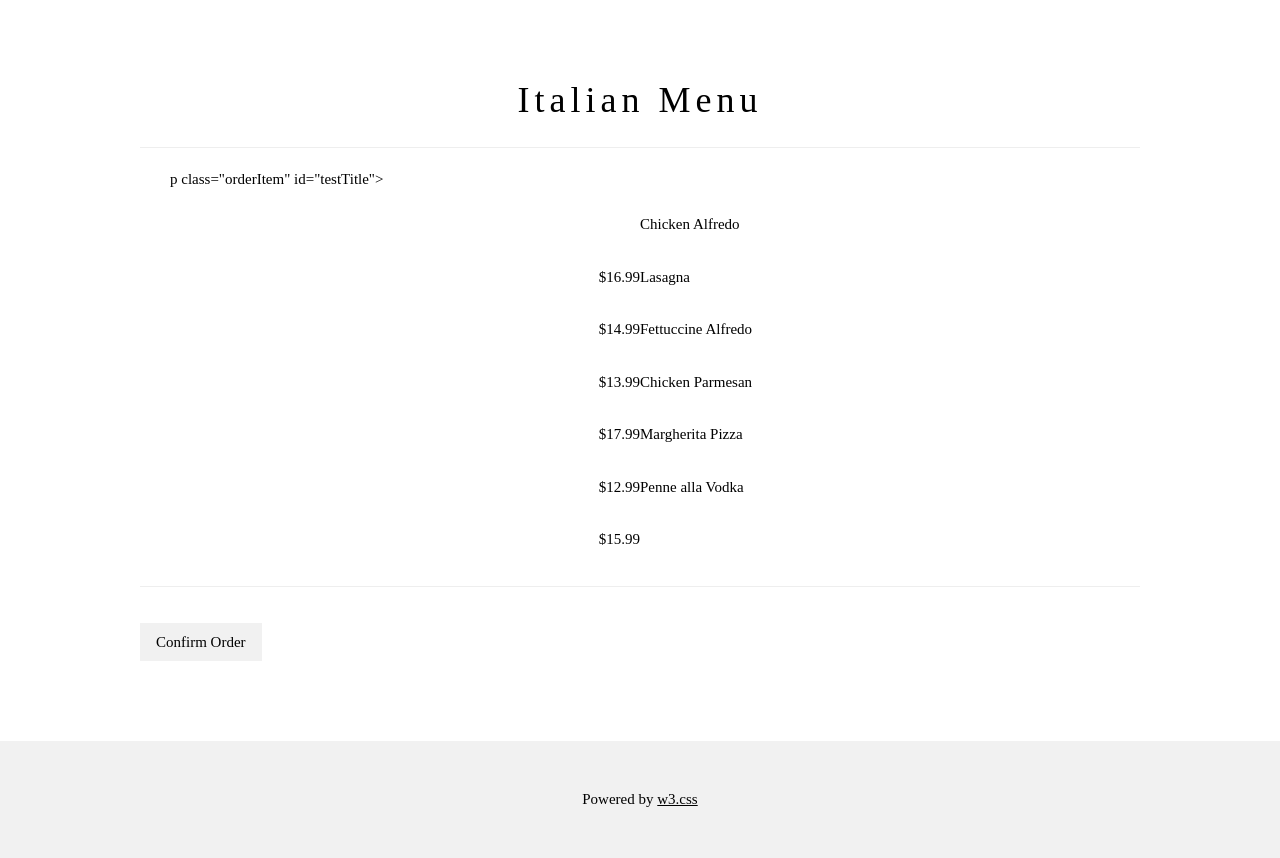
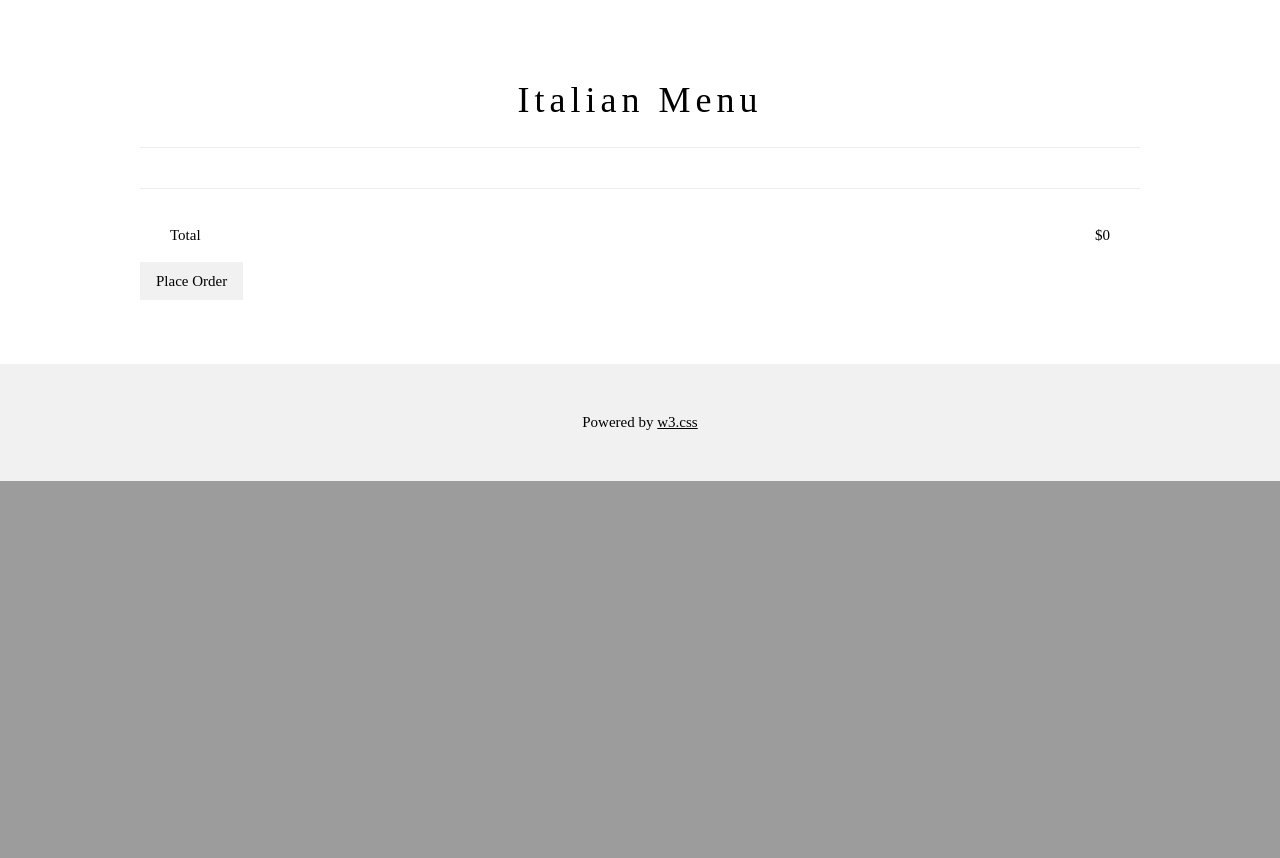
Before and after one commit to AdanMorones/Italian-Restaurant-Place, a PHP site: page /src/your-order.php in a window 1280 px wide. Shown: the part 961-1819 px from the top of the page. After the commit the page ends 1442 px from the top, so only its background shows below. Run offline with PHP 8.4, Linux system fonts and the light colour scheme; the visitor is signed in with stand-in values (Sample User, id 1); tables that the repository leaves empty or names only in its code hold one stand-in row (values such as "Sample post").

Commit message:
Update your-order.php

```diff
--- a/src/your-order.php
+++ b/src/your-order.php
@@ -11,31 +11,49 @@
 <hr>
 
 <div class="order">
-    p class="orderItem" id="testTitle"></p>
-    <p class="orderPrice" id="testPrice"></p> <!--not sure why this is not working-->
 
-    <p class="orderItem">Chicken Alfredo</p>
-    <p class="orderPrice">$16.99</p>
 
-    <p class="orderItem">Lasagna</p>
-    <p class="orderPrice">$14.99</p>
+<?php
 
-    <p class="orderItem">Fettuccine Alfredo</p>
-    <p class="orderPrice">$13.99</p>
+require_once '../includes/db.inc.php';
 
-    <p class="orderItem">Chicken Parmesan</p>
-    <p class="orderPrice">$17.99</p>
+$sql = "SELECT * FROM orders INNER JOIN menu_items ON orders.itemID = menu_items.itemID WHERE userID = '$_SESSION[uid]' AND order_status = 'incomplete';";
+$result = mysqli_query($conn, $sql);
+$resultCheck = mysqli_num_rows($result);
+$total = 0;
 
-    <p class="orderItem">Margherita Pizza</p>
-    <p class="orderPrice">$12.99</p>
+if($resultCheck > 0) {
+    while($row = mysqli_fetch_assoc($result)){
+      echo "<p class='orderItem'>" . $row['itemName'] . "</p>";
+      echo "<p class='orderPrice'>$" . $row['itemPrice'] . "</p>";
+      $total += $row['itemPrice'];
+    }
+}
 
-    <p class="orderItem">Penne alla Vodka</p>
-    <p class="orderPrice">$15.99</p>
-</div>
+echo "</div>";
+echo "<hr>";
 
-<hr>
-<button class="w3-button w3-light-grey w3-section">Confirm Order</button>
+echo "<div class='order'>";
+echo "<p class='orderItem'>Total</p>";
+echo "<p class='orderPrice'>$" . $total . "</p>";
+echo "</div>";
 
+?>
+
+<form type='submit' action='../includes/place-order.inc.php' method='post'>
+<input type='submit' class='w3-button w3-light-grey' name='placeorder' value='Place Order'>
+</form>
+
+<?php
+  if (isset($_GET["error"])){
+    if($_GET["error"] == "stmtfailed"){
+      echo "<p class=errorText >Something went wrong.</p>";
+    }
+    else{
+      echo "<p class=errorText >Order placed successfully! Your order number is: " . $_GET['error'] . "</p>";
+    }
+  }
+?>
 
 </section>
 </main>
```
